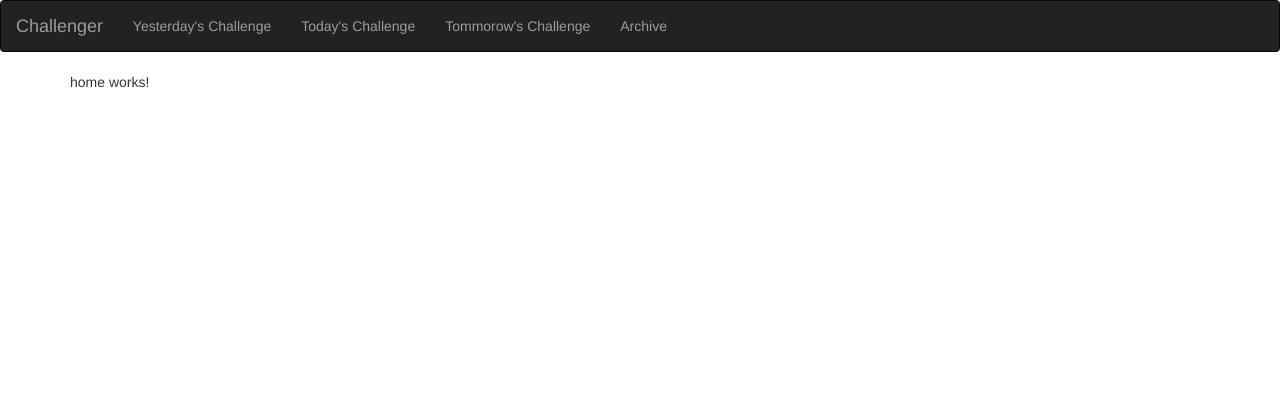
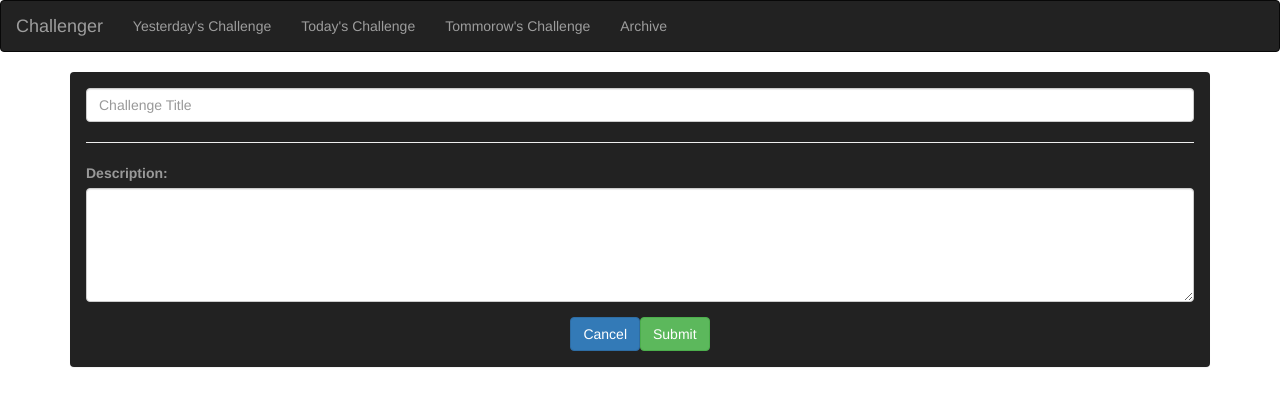
Before and after one commit to cloesd22/ChallengerProject, an Angular app in the folder Challenger/: page /newChallenge in a window 1280 px wide. Before the commit this address led to /not_found. Shown: the top 406 px of the page. Built offline with nearby package versions, Linux system fonts and the light colour scheme.

Commit message:
Added user interface for challenge adding

```diff
--- /dev/null
+++ b/Challenger/src/app/add-challenge/add-challenge.component.html
@@ -0,0 +1,29 @@
+<div class="row">
+		<div class="container">
+			<div class="panel panel-inverse center-block" style="background-color: #222; color:#999">
+				<div class="panel-body " >
+				<div class="row">
+
+					<div class="col-sm-12">
+						<div class="form-group">
+							<input type="text" class="form-control" id="usr" placeholder="Challenge Title">
+						</div>
+
+					<hr>
+					<div class="form-group">
+						<label for="comment">Description:</label>
+							<textarea class="form-control" rows="5" id="comment"></textarea>
+					</div>
+					<div class="row text-center">
+
+
+						<button class="btn btn-primary">Cancel</button>
+						<button class="btn btn-success">Submit</button>
+
+					</div>
+				</div>
+
+				</div>
+			</div>
+		</div>
+</div>
--- /dev/null
+++ b/Challenger/src/app/add-challenge/add-challenge.component.ts
@@ -0,0 +1,15 @@
+import { Component, OnInit } from '@angular/core';
+
+@Component({
+  selector: 'app-add-challenge',
+  templateUrl: './add-challenge.component.html',
+  styleUrls: ['./add-challenge.component.css']
+})
+export class AddChallengeComponent implements OnInit {
+
+  constructor() { }
+
+  ngOnInit() {
+  }
+
+}
--- a/Challenger/src/app/app.module.ts
+++ b/Challenger/src/app/app.module.ts
@@ -10,6 +10,7 @@ import {Routes,RouterModule} from '@angular/router';
 import { HomeComponent } from './home/home.component';
 import { ArchiveComponent } from './archive/archive.component';
 import { ChallengeResponseComponent } from './challenge-response/challenge-response.component';
+import { AddChallengeComponent } from './add-challenge/add-challenge.component';
 
 
 const pathMap: Routes=
@@ -19,6 +20,7 @@ const pathMap: Routes=
 	{path:'today', component:TodayChallengeMainComponent},
 	{path:'tommorow', component:TommorowChallengeMainComponent},
 	{path:'Archive', component:ArchiveComponent},
+  {path:'newChallenge', component:AddChallengeComponent},
 	{path:'not_found', component:HomeComponent},
 	{path:'**', redirectTo:'/not_found'}
 ];
@@ -32,6 +34,7 @@ const pathMap: Routes=
     HomeComponent,
     ArchiveComponent,
     ChallengeResponseComponent,
+    AddChallengeComponent,
 
   ],
   imports: [
--- a/Challenger/src/app/tommorow-challenge-main/tommorow-challenge-main.component.html
+++ b/Challenger/src/app/tommorow-challenge-main/tommorow-challenge-main.component.html
@@ -29,7 +29,7 @@
 							</form>
 
 							<ul class="navbar navbar-nav col-xs-12 col-sm-2" style="float:right; padding:6px;">
-								<button class="btn btn-info">New Challenge</button>
+								<button class="btn btn-info" [routerLink]="['/newChallenge']">New Challenge</button>
 							</ul>
 
 
```
Also changed, not shown: Challenger/src/app/add-challenge/add-challenge.component.css (added).
